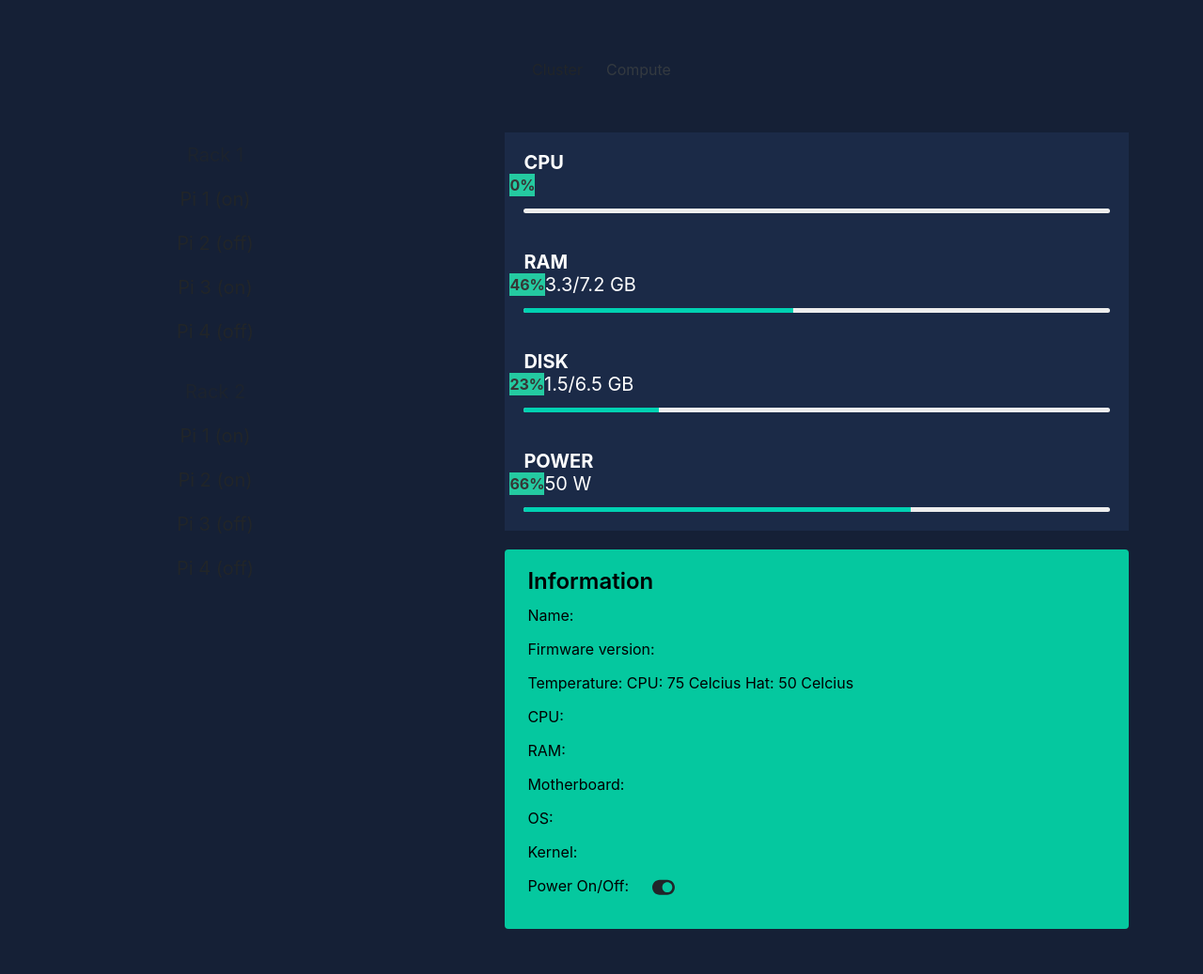
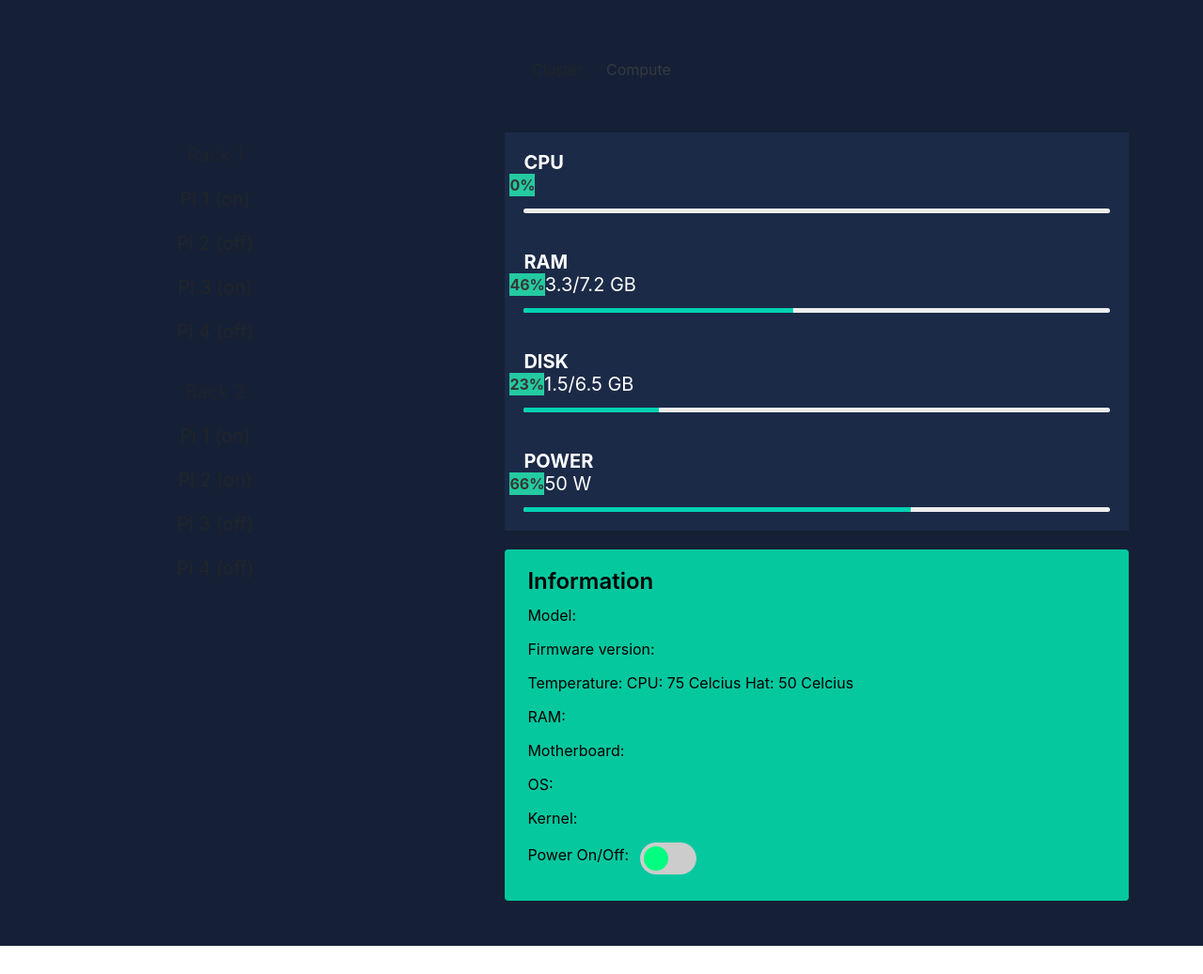
Before and after one commit to luxas/special-computing-machine, a plain HTML site: page Dashboard/Compute.html in a window 1280 px wide. Shown: the whole page at 94% size. After the commit the page ends 1007 px from the top, so only its background shows below. Drawn offline with nearby package versions, Linux system fonts and the light colour scheme.

Commit message:
Add interactive button. The button does not send proper request yet.

```diff
--- a/Dashboard/Compute.html
+++ b/Dashboard/Compute.html
@@ -150,17 +150,20 @@
               <article class="tile is-child notification" style="color: black; background-color:rgb(5, 200, 159);">
                 <div class="content">
                   <p class="title is-size-4" style="padding-bottom: 9px;">Information</p>
-                  <p class="subtitle is-size-6">Name:</p>
-                  <p class="subtitle is-size-6">Firmware version:</p>
-                  <p class="subtitle is-size-6">Temperature:    CPU: 75 Celcius    Hat: 50 Celcius</p>
-                  <p id="cpu-model" class="subtitle is-size-6">CPU:</p>
-                  <p class="subtitle is-size-6">RAM:</p>
-                  <p class="subtitle is-size-6">Motherboard:</p>
-                  <p class="subtitle is-size-6">OS:</p>
-                  <p class="subtitle is-size-6">Kernel:</p>
+                  <p id="pi-model" class="subtitle is-size-6">Model:</p>
+                  <p id="firm-ver" class="subtitle is-size-6">Firmware version:</p>
+                  <p id="temp" class="subtitle is-size-6">Temperature:    CPU: 75 Celcius    Hat: 50 Celcius</p>
+                  <p id="cpu-model" class="subtitle is-size-6"></p>
+                  <p id="ram-usage" class="subtitle is-size-6">RAM:</p>
+                  <p id="motherboard" class="subtitle is-size-6">Motherboard:</p>
+                  <p id="os" class="subtitle is-size-6">OS:</p>
+                  <p id="kernel" class="subtitle is-size-6">Kernel:</p>
                   <div class="level-left">
                     <p class="subtitle is-size-6 level-item">Power On/Off:</p>
-                    <button class="btn" style="background:none; position: relative; bottom: 6px;"><i class="fas fa-toggle-on fa-lg level-item"></i></button>
+                    <label class="switch">
+                      <input id="on-off-button" type="checkbox">
+                      <span class="slider round"></span>
+                    </label>
                   </div>
                 </div>
               </article>
@@ -263,13 +266,18 @@
     document.querySelector("#cpu-progress-bar").setAttribute("value", 100*cpuUsage/3)
     document.querySelector("#cpu-model").innerText = "CPU: ".concat(cpuModel)
 
+
+    document.querySelector("#on-off-button").checked = cluster.racks[rackIndex].servers[serverIndex].poweredOn
+    //document.querySelector("#on-off-button").addEventListener("click", on_off_click(serverIndex, rackIndex))
   }
 
-  function on_rack_click(){
+  function on_rack_click(e){
 
   }
 
-
+  function on_off_click(serverIndex, rackIndex){
+      cluster.racks[rackIndex].servers[serverIndex].poweredOn = !(cluster.racks[rackIndex].servers[serverIndex].poweredOn)
+  }
   /* <div id="whole_cluster" class="column is-two-fifths">
                <!-- Pi Controller --></div> */
 
@@ -319,6 +327,9 @@
       })
       document.querySelector("#whole_cluster").appendChild(one_rack)
   })
+
+
+
   </script>
 
 
--- a/Dashboard/Overview1_stylesheet.css
+++ b/Dashboard/Overview1_stylesheet.css
@@ -31,3 +31,64 @@ layout {
   background-color: rgba(0, 255, 128, 0.71);
   color: white;
 }
+
+
+.switch {
+  position: relative;
+  display: inline-block;
+  width: 60px;
+  height: 34px;
+}
+
+.switch input {
+  opacity: 0;
+  width: 0;
+  height: 0;
+}
+
+.slider {
+  position: absolute;
+  cursor: pointer;
+  top: 0;
+  left: 0;
+  right: 0;
+  bottom: 0;
+  background-color: #ccc;
+  -webkit-transition: .4s;
+  transition: .4s;
+}
+
+.slider:before {
+  position: absolute;
+  content: "";
+  height: 26px;
+  width: 26px;
+  left: 4px;
+  bottom: 4px;
+  background-color: rgba(0, 255, 128);
+  -webkit-transition: .4s;
+  transition: .4s;
+}
+
+input:checked + .slider {
+  background-color: white;
+}
+
+input:focus + .slider {
+  box-shadow: 0 0 1px white;
+}
+
+input:checked + .slider:before {
+  -webkit-transform: translateX(26px);
+  -ms-transform: translateX(26px);
+  transform: translateX(26px);
+}
+
+/* Rounded sliders */
+.slider.round {
+  border-radius: 34px;
+}
+
+.slider.round:before {
+  border-radius: 50%;
+}
```
